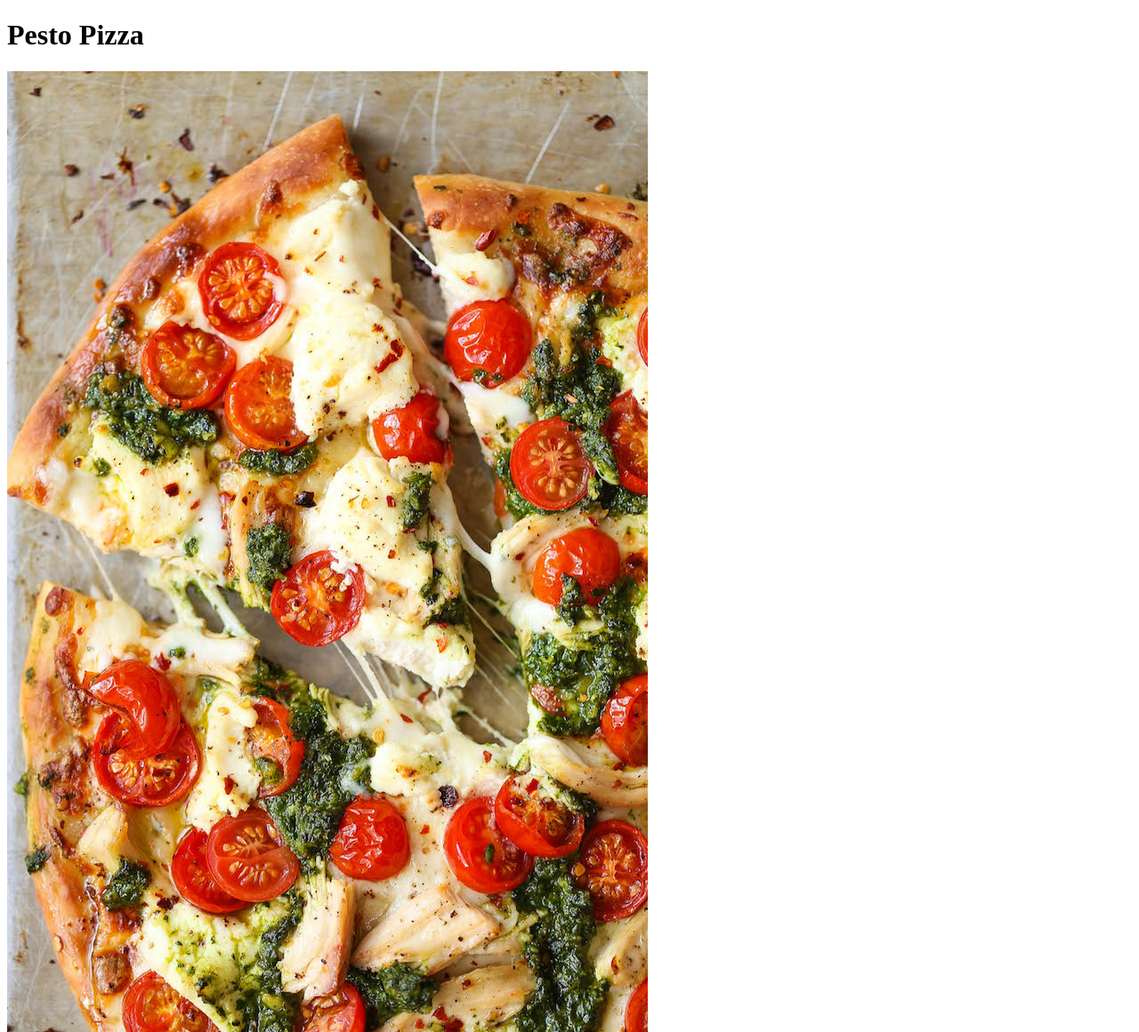
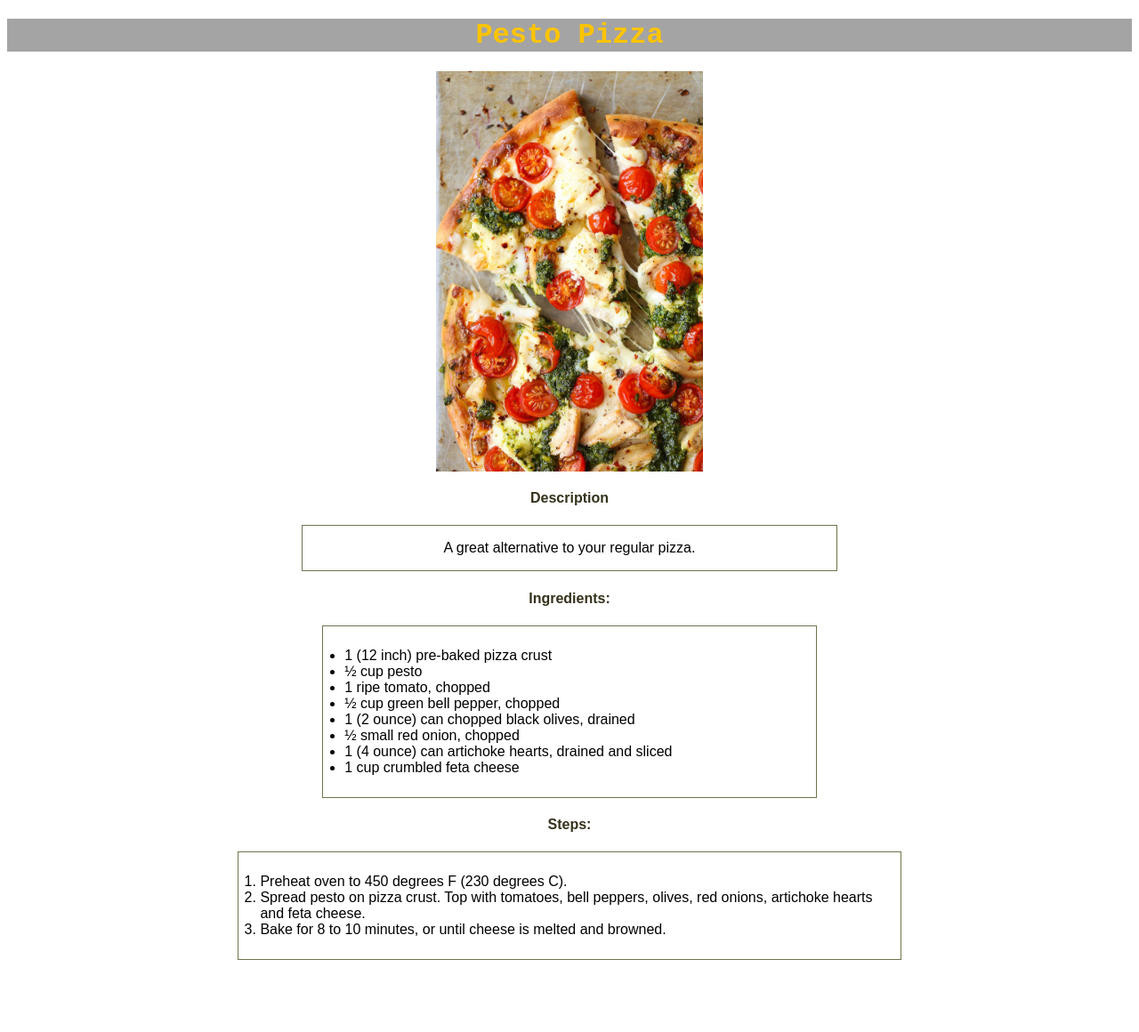
Before and after one commit to AdelinFnk/odin-recipes, a plain HTML site: page recipes/pizza.html in a window 1280 px wide. Shown: the top 1160 px of the page at 89% size. After the commit the page ends 1087 px from the top, so only its background shows below. Drawn offline with Linux system fonts and the light colour scheme.

Commit message:
Add styles.css

```diff
--- a/recipes/pizza.html
+++ b/recipes/pizza.html
@@ -5,13 +5,17 @@
     <meta http-equiv="X-UA-Compatible" content="IE=edge">
     <meta name="viewport" content="width=device-width, initial-scale=1.0">
     <title>Odin Recipes</title>
+    <link rel="stylesheet" href="../styles.css">
     </head>
 
     <body>
-        <h1>Pesto Pizza</h1>
+        <h1 class="title">Pesto Pizza</h1>
         <img src="pizza.jpg" alt="This is a picture of our delicious pizza just ready to go in the oven">
+
         <h4>Description</h4>
+
         <p>A great alternative to your regular pizza.</p>
+
         <h4>Ingredients:</h4>
         <ul>
             <li>1 (12 inch) pre-baked pizza crust</li>
--- /dev/null
+++ b/styles.css
@@ -0,0 +1,56 @@
+h1 {
+    font-family: 'Courier New', Courier, monospace;
+    color: rgba(233, 181, 10, 0.842);
+    background-color: rgba(1, 1, 1, 0.753);
+    text-align: center;
+}
+.one,
+.two,
+.three {
+    font-family: Arial, Helvetica, sans-serif;
+    font-size: medium;
+    color: peru;
+    text-align: justify;
+}
+.title {
+    font-family: 'Courier New', Courier, monospace;
+    text-align: center;
+    background-color: rgba(1, 1, 1, 0.356);
+    color: rgb(255, 196, 0);
+}
+h4 {
+    font-family: Arial, Helvetica, sans-serif;
+    font-size: medium;
+    text-align: center;
+    color: rgb(53, 50, 27);
+}
+img {
+    width: 300px;
+    height: auto;
+    display: block;
+    margin-left: auto;
+    margin-right: auto;
+}
+p {
+    font-family: Arial, Helvetica, sans-serif;
+    text-align: center;
+    width: 45%;
+    border: 1px solid rgba(54, 59, 2, 0.712);
+    padding: 1em;
+    margin: 0 auto
+
+}
+ul{
+    font-family: Arial, Helvetica, sans-serif;
+    width: 40%;
+    border: 1px solid rgba(54, 59, 2, 0.712);
+    padding: 1.5em;
+    margin: 0 auto
+}
+ol {
+    font-family: Arial, Helvetica, sans-serif;
+    width: 55%;
+    border: 1px solid rgba(54, 59, 2, 0.712);
+    padding: 1.5em;
+    margin: 0 auto
+}
```
Also changed, not shown: index.html (+5 -3 lines), recipes/lasagna.html (+3 -1 lines), recipes/pancakes.html (+3 -1 lines).
